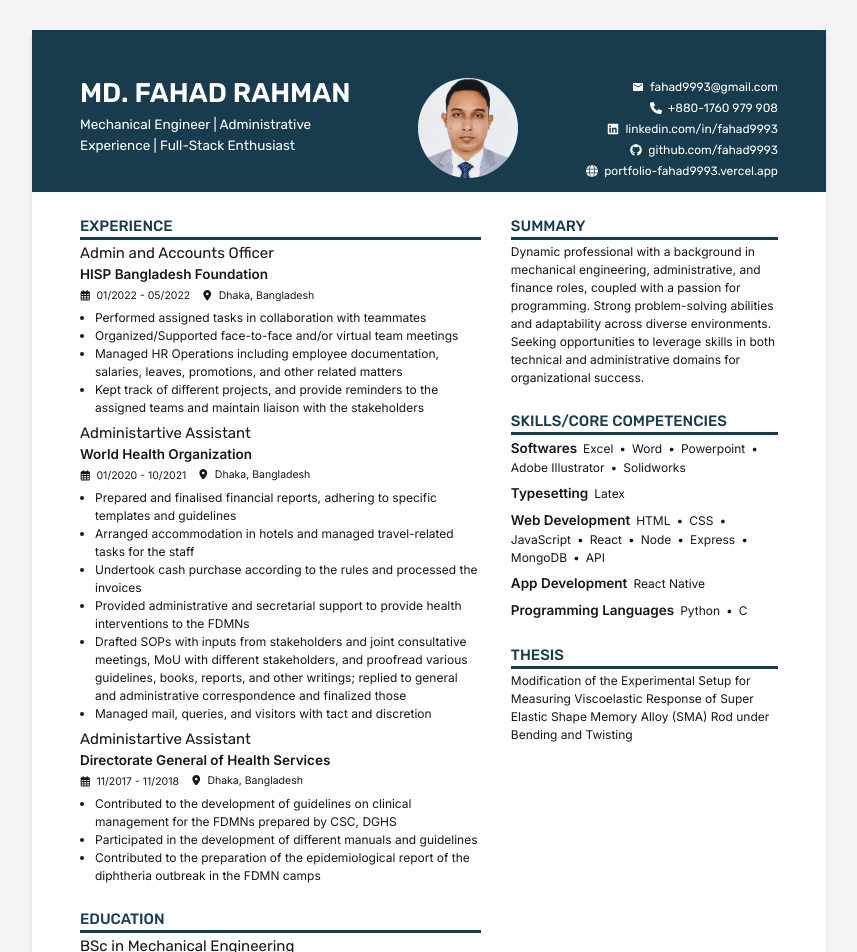
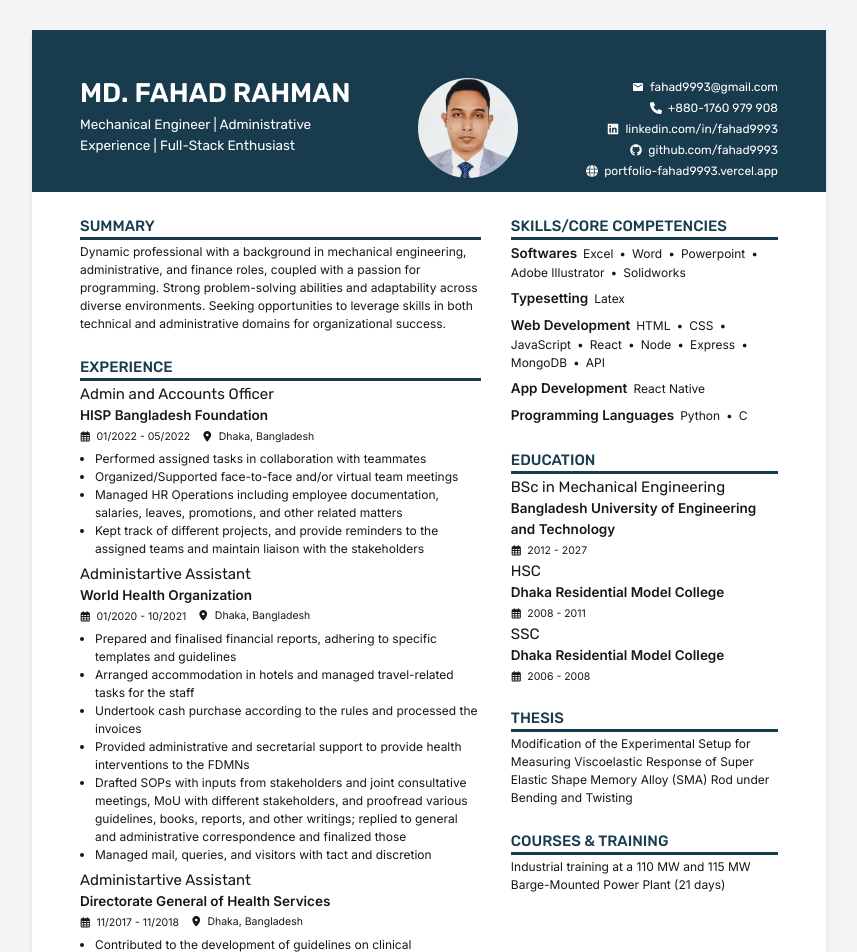
Before and after one commit to fahad9993/next-resume, a Next.js app: page / in a window 1280 px wide. Shown: the top 952 px of the page, without its empty margins (211-1068 px from the left). Built offline with nearby package versions, Linux system fonts and the light colour scheme.

Commit message:
Apply section-title class

```diff
--- a/app/globals.css
+++ b/app/globals.css
@@ -3,6 +3,7 @@
 @theme {
   --color-mblue: #183b4e;
   --color-mblue-light: #27548a;
+  --font-rubik: var(--font-rubik);
 }
 
 body {
@@ -27,7 +28,6 @@ body {
     font-family: var(--font-inter);
   }
 
-  h2,
   h3,
   header {
     font-family: var(--font-rubik);
@@ -42,6 +42,13 @@ body {
   .padding-x {
     padding-left: var(--custom-margin);
     padding-right: var(--custom-margin);
+  }
+}
+
+@layer components {
+  .section-title {
+    @apply font-rubik text-xl font-medium text-mblue border-b-3 uppercase;
+    /* font-family: var(--font-inter); */
   }
 }
 
--- a/app/page.tsx
+++ b/app/page.tsx
@@ -1,4 +1,5 @@
 // app/page.tsx
+import Courses from "@/component/Courses";
 import Education from "@/component/Education";
 import Experience from "@/component/Experience";
 import Header from "@/component/Header";
@@ -14,14 +15,15 @@ export default function Home() {
         {/******* Column 1 *******/}
         <div className="flex gap-10 w-full padding-x">
           <div className="w-[60%]">
+            <Summary />
             <Experience />
-            <Education />
           </div>
           {/******* Column 2 *******/}
           <div className="w-[40%]">
-            <Summary />
             <Skills />
+            <Education />
             <Thesis />
+            <Courses />
           </div>
         </div>
       </div>
--- /dev/null
+++ b/component/Courses.tsx
@@ -0,0 +1,13 @@
+import React from "react";
+
+export default function Courses() {
+  return (
+    <section className="mt-8">
+      <h2 className="section-title">Courses & Training</h2>
+      <p className="mt-1">
+        Industrial training at a 110 MW and 115 MW Barge-Mounted Power Plant (21
+        days)
+      </p>
+    </section>
+  );
+}
--- a/component/Education.tsx
+++ b/component/Education.tsx
@@ -3,9 +3,7 @@ import { FaRegCalendarDays } from "react-icons/fa6";
 export default function Education() {
   return (
     <section className="mt-8">
-      <h2 className="text-xl font-medium text-mblue border-b-3 uppercase">
-        Education
-      </h2>
+      <h2 className="section-title">Education</h2>
       {/* bsc */}
       <div>
         <h3 className="text-xl mt-1">BSc in Mechanical Engineering</h3>
--- a/component/Experience.tsx
+++ b/component/Experience.tsx
@@ -3,9 +3,7 @@ import { FaLocationDot, FaRegCalendarDays } from "react-icons/fa6";
 export default function Experience() {
   return (
     <section className="mt-8">
-      <h2 className="text-xl font-medium text-mblue border-b-3 uppercase">
-        Experience
-      </h2>
+      <h2 className="section-title">Experience</h2>
       {/* exp-1 */}
       <div>
         <h3 className="text-xl mt-1">Admin and Accounts Officer</h3>
--- a/component/Skills.tsx
+++ b/component/Skills.tsx
@@ -4,9 +4,7 @@ import { SkillCategory } from "@/data/types";
 export default function Skills() {
   return (
     <section className="mt-8">
-      <h2 className="text-xl font-medium text-mblue border-b-3 uppercase">
-        Skills/Core Competencies
-      </h2>
+      <h2 className="section-title">Skills/Core Competencies</h2>
       <div className="mt-1">
         {skillData.map(({ category, skills }: SkillCategory) => {
           return (
--- a/component/Summary.tsx
+++ b/component/Summary.tsx
@@ -3,9 +3,7 @@ import React from "react";
 export default function Summary() {
   return (
     <section className="mt-8">
-      <h2 className="text-xl font-medium text-mblue border-b-3 uppercase">
-        Summary
-      </h2>
+      <h2 className="section-title">Summary</h2>
       <p className="mt-1">
         Dynamic professional with a background in mechanical engineering,
         administrative, and finance roles, coupled with a passion for
--- a/component/Thesis.tsx
+++ b/component/Thesis.tsx
@@ -3,9 +3,7 @@ import React from "react";
 export default function Thesis() {
   return (
     <section className="mt-8">
-      <h2 className="text-xl font-medium text-mblue border-b-3 uppercase">
-        Thesis
-      </h2>
+      <h2 className="section-title">Thesis</h2>
       <p className="mt-1">
         Modification of the Experimental Setup for Measuring Viscoelastic
         Response of Super Elastic Shape Memory Alloy (SMA) Rod under Bending and
```
